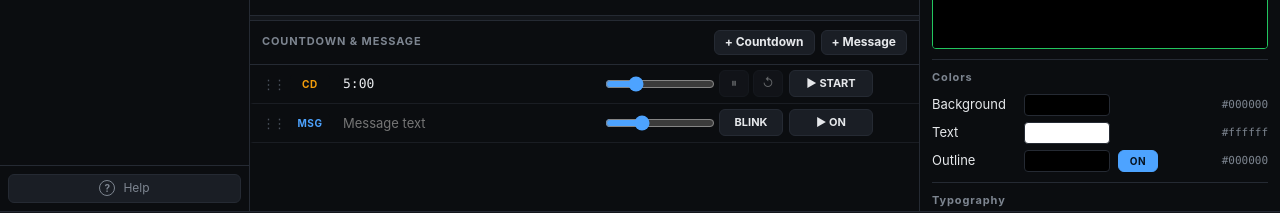
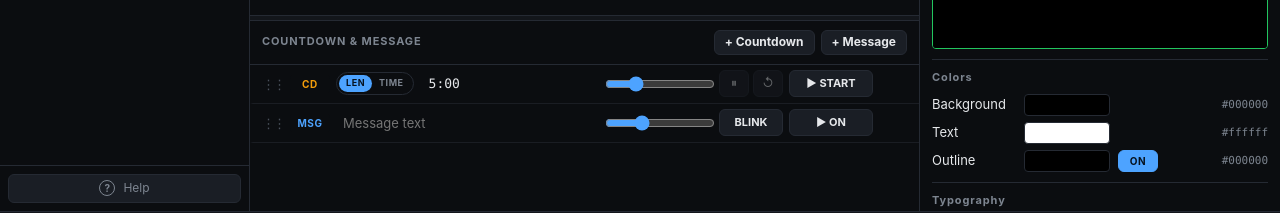
Before and after one commit to hugesesame/go-prmpt, a React (Vite) app: page / in a window 1280 px wide. Shown: the part 563-776 px from the top of the page. Built offline with nearby package versions, Linux system fonts and the light colour scheme.

Commit message:
Let a countdown run to a time of day as well as for a length
Co-Authored-By: Claude Opus 5.5 <noreply@anthropic.com>

```diff
--- a/src/defaults.ts
+++ b/src/defaults.ts
@@ -51,7 +51,7 @@ export const overlaySizes = {
 export function newOverlay(kind: Overlay['kind']): Overlay {
   const size = overlaySizes[kind].default;
   return kind === 'countdown'
-    ? { id: uid(), kind, seconds: 5 * 60, size }
+    ? { id: uid(), kind, mode: 'length', seconds: 5 * 60, until: null, size }
     : { id: uid(), kind, text: '', blink: false, size };
 }
 
--- a/src/fileio.ts
+++ b/src/fileio.ts
@@ -109,11 +109,23 @@ function parseCue(value: Partial<Cue>): Cue {
 }
 
 function parseOverlay(value: unknown): Overlay[] {
-  const o = value as Partial<{ id: unknown; kind: unknown; seconds: unknown; text: unknown; blink: unknown; size: unknown }> | null;
+  const o = value as Partial<{
+    id: unknown;
+    kind: unknown;
+    mode: unknown;
+    seconds: unknown;
+    until: unknown;
+    text: unknown;
+    blink: unknown;
+    size: unknown;
+  }> | null;
   const id = typeof o?.id === 'string' ? o.id : uid();
   if (o?.kind === 'countdown') {
     const seconds = typeof o.seconds === 'number' && o.seconds >= 0 ? o.seconds : 0;
-    return [{ id, kind: 'countdown', seconds, size: parseSize(o.size, 'countdown') }];
+    // 時刻まで数える設定が無かった頃のファイルは、長さを数えるカウントダウンとして読む
+    const until = Number.isInteger(o.until) && (o.until as number) >= 0 && (o.until as number) < 24 * 60 * 60 ? (o.until as number) : null;
+    const mode = o.mode === 'until' ? 'until' : 'length';
+    return [{ id, kind: 'countdown', mode, seconds, until, size: parseSize(o.size, 'countdown') }];
   }
   if (o?.kind === 'message') {
     const text = typeof o.text === 'string' ? o.text : '';
--- a/src/i18n.tsx
+++ b/src/i18n.tsx
@@ -104,6 +104,8 @@ const en = {
   addMessage: '+ Message',
   noOverlays: 'Add a countdown (shown at the top) or a message (shown at the bottom).',
   countdownTime: 'Length (m:ss, e.g. 5:00)',
+  countdownUntil: 'End time, 24-hour (e.g. 19:00). A time already passed counts the time over',
+  countdownModeHint: 'LEN: count down a length / TIME: count down to a time of day',
   messagePlaceholder: 'Message text',
   overlaySize: 'Text size (% of screen height)',
   countdownPause: 'Pause the countdown',
@@ -245,6 +247,8 @@ const ja: Record<Key, string> = {
   addMessage: '＋ メッセージ',
   noOverlays: 'カウントダウン（画面の上に表示）かメッセージ（画面の下に表示）を追加してください。',
   countdownTime: '長さ（分:秒、例 5:00）',
+  countdownUntil: '終わる時刻（24 時間表記、例 19:00）。過ぎた時刻なら過ぎた分を数える',
+  countdownModeHint: 'LEN：長さを数える／TIME：決めた時刻まで数える',
   messagePlaceholder: 'メッセージの文言',
   overlaySize: '文字の大きさ（画面の高さに対する %）',
   countdownPause: 'カウントダウンを一時停止',
--- a/src/primary/OverlayList.tsx
+++ b/src/primary/OverlayList.tsx
@@ -3,6 +3,7 @@ import { overlaySizes } from '../defaults';
 import { useLang } from '../i18n';
 import type { Action } from '../state';
 import type { Overlay } from '../types';
+import { formatTimeOfDay, parseTimeOfDay } from '../timeOfDay';
 import { formatCountdown } from '../useNow';
 
 interface Props {
@@ -10,6 +11,8 @@ interface Props {
   liveCountdownId: string | null;
   /** 出ているカウントダウンが一時停止中 */
   countdownPaused: boolean;
+  /** 出ているカウントダウンが時刻まで数えるもの（一時停止・リセットできない） */
+  countdownTimed: boolean;
   liveMessageId: string | null;
   /** ショーモード。出す・消すだけできる */
   locked: boolean;
@@ -17,7 +20,7 @@ interface Props {
 }
 
 /** カウントダウンとメッセージのリスト（ショー全体で 1 つ）。メインの GO とは別に出し入れする */
-export function OverlayList({ overlays, liveCountdownId, countdownPaused, liveMessageId, locked, dispatch }: Props) {
+export function OverlayList({ overlays, liveCountdownId, countdownPaused, countdownTimed, liveMessageId, locked, dispatch }: Props) {
   const { t } = useLang();
   const [dragFrom, setDragFrom] = useState<number | null>(null);
   const [dropAt, setDropAt] = useState<number | null>(null);
@@ -79,6 +82,27 @@ export function OverlayList({ overlays, liveCountdownId, countdownPaused, liveMe
               </span>
               <span className={`overlay-kind ${overlay.kind}`}>{overlay.kind === 'countdown' ? 'CD' : 'MSG'}</span>
               {overlay.kind === 'countdown' ? (
+                <div className="countdown-setting">
+                  {/* 長さを数える（LEN）か、決めた時刻まで数える（TIME）か */}
+                  <button
+                    className="pill-toggle countdown-mode"
+                    role="switch"
+                    aria-checked={overlay.mode === 'until'}
+                    aria-label="LEN / TIME"
+                    title={t('countdownModeHint')}
+                    disabled={locked}
+                    onClick={() =>
+                      dispatch({
+                        type: 'updateOverlay',
+                        id: overlay.id,
+                        patch: { mode: overlay.mode === 'until' ? 'length' : 'until' },
+                      })
+                    }
+                  >
+                    <span className={overlay.mode === 'length' ? 'active' : ''}>LEN</span>
+                    <span className={overlay.mode === 'until' ? 'active' : ''}>TIME</span>
+                  </button>
+                  {overlay.mode === 'length' ? (
                     <DurationInput
                       // 確定した値が変わったら作り直して下書きを捨てる
                       key={overlay.seconds}
@@ -87,6 +111,16 @@ export function OverlayList({ overlays, liveCountdownId, countdownPaused, liveMe
                       title={t('countdownTime')}
                       onCommit={(seconds) => dispatch({ type: 'updateOverlay', id: overlay.id, patch: { seconds } })}
                     />
+                  ) : (
+                    <UntilInput
+                      key={overlay.until}
+                      seconds={overlay.until}
+                      readOnly={locked}
+                      title={t('countdownUntil')}
+                      onCommit={(until) => dispatch({ type: 'updateOverlay', id: overlay.id, patch: { until } })}
+                    />
+                  )}
+                </div>
               ) : (
                 <input
                   className="overlay-text"
@@ -122,11 +156,12 @@ export function OverlayList({ overlays, liveCountdownId, countdownPaused, liveMe
                   BLINK
                 </button>
               ) : (
-                // 一時停止・再開とリセット。出ているカウントダウンだけに効く。本番中の操作なのでショーモードでも使える
+                // 一時停止・再開とリセット。出ているカウントダウンだけに効く。本番中の操作なのでショーモードでも使える。
+                // 時刻まで数えているときは時計を止められないので押せない
                 <div className="countdown-controls">
                   <button
                     className={live && countdownPaused ? 'active' : ''}
-                    disabled={!live}
+                    disabled={!live || countdownTimed}
                     aria-label={t(live && countdownPaused ? 'countdownResume' : 'countdownPause')}
                     title={t(live && countdownPaused ? 'countdownResume' : 'countdownPause')}
                     onClick={() => dispatch({ type: 'pauseCountdown' })}
@@ -134,7 +169,7 @@ export function OverlayList({ overlays, liveCountdownId, countdownPaused, liveMe
                     {live && countdownPaused ? '▶' : '⏸'}
                   </button>
                   <button
-                    disabled={!live}
+                    disabled={!live || countdownTimed}
                     aria-label={t('countdownReset')}
                     title={t('countdownReset')}
                     onClick={() => dispatch({ type: 'resetCountdown' })}
@@ -145,6 +180,8 @@ export function OverlayList({ overlays, liveCountdownId, countdownPaused, liveMe
               )}
               <button
                 className={live ? 'overlay-toggle active' : 'overlay-toggle'}
+                // 時刻が決まっていない「時刻まで」は出せない
+                disabled={!live && overlay.kind === 'countdown' && overlay.mode === 'until' && overlay.until === null}
                 onClick={() => dispatch({ type: 'toggleOverlay', id: overlay.id })}
               >
                 {overlay.kind === 'countdown' ? (live ? '■ STOP' : '▶ START') : live ? '■ OFF' : '▶ ON'}
@@ -203,3 +240,34 @@ function DurationInput({ seconds, readOnly, title, onCommit }: DurationInputProp
     />
   );
 }
+
+interface UntilInputProps {
+  seconds: number | null;
+  readOnly: boolean;
+  title: string;
+  onCommit: (seconds: number | null) => void;
+}
+
+/** 終わる時刻。時刻トリガーと同じく「19:00」「19:00:00」「1900」で入れ、読めない入力は元に戻す */
+function UntilInput({ seconds, readOnly, title, onCommit }: UntilInputProps) {
+  const [draft, setDraft] = useState(seconds === null ? '' : formatTimeOfDay(seconds));
+  const commit = () => {
+    const parsed = parseTimeOfDay(draft);
+    if (parsed === undefined || parsed === seconds) setDraft(seconds === null ? '' : formatTimeOfDay(seconds));
+    else onCommit(parsed);
+  };
+  return (
+    <input
+      className="overlay-duration"
+      value={draft}
+      placeholder="--:--:--"
+      readOnly={readOnly}
+      title={title}
+      onChange={(e) => setDraft(e.target.value)}
+      onBlur={commit}
+      onKeyDown={(e) => {
+        if (e.key === 'Enter') e.currentTarget.blur();
+      }}
+    />
+  );
+}
--- a/src/primary/PrimaryApp.tsx
+++ b/src/primary/PrimaryApp.tsx
@@ -265,6 +265,7 @@ export function PrimaryApp() {
               overlays={state.show.overlays}
               liveCountdownId={state.countdown?.overlayId ?? null}
               countdownPaused={state.countdown?.pausedRemaining != null}
+              countdownTimed={state.countdown?.endsAt != null}
               liveMessageId={state.message?.overlayId ?? null}
               locked={locked}
               dispatch={dispatch}
--- a/src/primary/helpContent.tsx
+++ b/src/primary/helpContent.tsx
@@ -99,8 +99,10 @@ const ja: HelpSection[] = [
         <p>Cue とは別に、出力の上に重ねて出せます。リストはショー全体で 1 つです。GO とは関係なく出し入れできます。</p>
         <h4>カウントダウン（画面の上）</h4>
         <ul>
-          <li>長さを「5:00」のように入れ、「▶ START」で出して数え始めます。「■ STOP」で消えます。</li>
-          <li>⏸ で一時停止、もう一度押すと再開します。↺ で最初の時間に戻して一時停止します（▶ で数え始めます）。</li>
+          <li>行の <b>LEN / TIME</b> で数え方を選びます。<b>LEN</b> は長さ（「5:00」など）、<b>TIME</b> は終わる時刻（「19:00」など、24 時間表記）まで数えます。</li>
+          <li>「▶ START」で出して数え始めます。「■ STOP」で消えます。</li>
+          <li>LEN のときは、⏸ で一時停止、もう一度押すと再開します。↺ で最初の時間に戻して一時停止します（▶ で数え始めます）。TIME のときは時計を止められないので、⏸ と ↺ は使えません。</li>
+          <li>TIME で、START したときにもう過ぎている時刻なら、過ぎた分を赤で数えます。日付をまたぐ時刻（23:50 に「0:10」など）は翌日として数えます。</li>
           <li>0 を過ぎると赤くなり、「-0:12」のように経過時間を数えます。</li>
         </ul>
         <h4>メッセージ（画面の下）</h4>
@@ -365,8 +367,10 @@ const en: HelpSection[] = [
         <p>These sit on top of the output, separate from cues. There is one list for the whole show, and you show or hide them independently of GO.</p>
         <h4>Countdown (top of the screen)</h4>
         <ul>
-          <li>Enter a length such as "5:00" and press "▶ START" to show it and start counting. "■ STOP" hides it.</li>
-          <li>⏸ pauses; press again to resume. ↺ goes back to the full time and pauses (press ▶ to start).</li>
+          <li>Choose how it counts with <b>LEN / TIME</b> on the row: <b>LEN</b> counts down a length (such as "5:00"), <b>TIME</b> counts down to a time of day (such as "19:00", 24-hour).</li>
+          <li>Press "▶ START" to show it and start counting. "■ STOP" hides it.</li>
+          <li>With LEN, ⏸ pauses; press again to resume. ↺ goes back to the full time and pauses (press ▶ to start). With TIME the clock cannot be stopped, so ⏸ and ↺ are not available.</li>
+          <li>With TIME, if the time has already passed when you press START, it counts the time over in red. A time across midnight (such as "0:10" at 23:50) counts to the next day.</li>
           <li>After 0 it turns red and counts the time over, such as "-0:12".</li>
         </ul>
         <h4>Message (bottom of the screen)</h4>
--- a/src/state.ts
+++ b/src/state.ts
@@ -1,9 +1,11 @@
 import { useEffect, useReducer } from 'react';
 import { newCue, newOverlay, newPage, newShow, uid } from './defaults';
 import { parseShow } from './fileio';
+import { nearestTimeOfDay } from './timeOfDay';
 import { countdownRemaining } from './useNow';
 import type {
   AfterLast,
+  CountdownMode,
   Cue,
   LiveCountdown,
   LiveCue,
@@ -48,7 +50,11 @@ export type Action =
   | { type: 'selectCue'; id: string | null }
   | { type: 'selectCueRelative'; delta: number }
   | { type: 'addOverlay'; kind: Overlay['kind'] }
-  | { type: 'updateOverlay'; id: string; patch: { seconds?: number; text?: string; blink?: boolean; size?: number } }
+  | {
+      type: 'updateOverlay';
+      id: string;
+      patch: { mode?: CountdownMode; seconds?: number; until?: number | null; text?: string; blink?: boolean; size?: number };
+    }
   | { type: 'deleteOverlay'; id: string }
   | { type: 'moveOverlay'; from: number; to: number }
   /** 出ていなければ出す（カウントダウンは最初から開始）、出ていれば消す。同じ種類は入れ替わる */
@@ -251,7 +257,13 @@ function reducer(state: AppState, action: Action): AppState {
         o.id !== action.id
           ? o
           : o.kind === 'countdown'
-            ? { ...o, seconds: action.patch.seconds ?? o.seconds, size: action.patch.size ?? o.size }
+            ? {
+                ...o,
+                mode: action.patch.mode ?? o.mode,
+                seconds: action.patch.seconds ?? o.seconds,
+                until: action.patch.until !== undefined ? action.patch.until : o.until,
+                size: action.patch.size ?? o.size,
+              }
             : {
                 ...o,
                 text: action.patch.text ?? o.text,
@@ -260,7 +272,7 @@ function reducer(state: AppState, action: Action): AppState {
               },
       );
       const next = { ...state, show: { ...state.show, overlays } };
-      // 出ているものは書き直した文言・点滅・大きさにすぐ差し替える（長さは次に開始したときから）
+      // 出ているものは書き直した文言・点滅・大きさにすぐ差し替える（長さ・時刻は次に開始したときから）
       const { text, blink, size } = action.patch;
       if (next.message?.overlayId === action.id) {
         const m = next.message;
@@ -280,9 +292,10 @@ function reducer(state: AppState, action: Action): AppState {
       };
     case 'moveOverlay':
       return { ...state, show: { ...state.show, overlays: move(state.show.overlays, action.from, action.to) } };
+    // 時刻まで数えるカウントダウンは、時計を止められないので一時停止・リセットしない
     case 'pauseCountdown': {
       const { countdown } = state;
-      if (!countdown) return state;
+      if (!countdown || countdown.endsAt !== null) return state;
       const now = Date.now();
       if (countdown.pausedRemaining === null) {
         return { ...state, countdown: { ...countdown, pausedRemaining: countdownRemaining(countdown, now) } };
@@ -292,15 +305,27 @@ function reducer(state: AppState, action: Action): AppState {
       return { ...state, countdown: { ...countdown, startedAt, pausedRemaining: null } };
     }
     case 'resetCountdown':
-      return state.countdown ? { ...state, countdown: { ...state.countdown, pausedRemaining: state.countdown.seconds } } : state;
+      if (!state.countdown || state.countdown.endsAt !== null) return state;
+      return { ...state, countdown: { ...state.countdown, pausedRemaining: state.countdown.seconds } };
     case 'toggleOverlay': {
       const overlay = state.show.overlays.find((o) => o.id === action.id);
       if (!overlay) return state;
       if (overlay.kind === 'countdown') {
         if (state.countdown?.overlayId === overlay.id) return { ...state, countdown: null };
+        const now = Date.now();
+        const endsAt = overlay.mode === 'until' && overlay.until !== null ? nearestTimeOfDay(overlay.until, now) : null;
+        // 時刻が決まっていない「時刻まで」は出さない
+        if (overlay.mode === 'until' && endsAt === null) return state;
         return {
           ...state,
-          countdown: { overlayId: overlay.id, seconds: overlay.seconds, size: overlay.size, startedAt: Date.now(), pausedRemaining: null },
+          countdown: {
+            overlayId: overlay.id,
+            seconds: overlay.seconds,
+            size: overlay.size,
+            startedAt: now,
+            pausedRemaining: null,
+            endsAt,
+          },
         };
       }
       if (state.message?.overlayId === overlay.id) return { ...state, message: null };
--- a/src/styles.css
+++ b/src/styles.css
@@ -614,6 +614,24 @@ input[type='checkbox'] {
   width: 90px;
   font-family: var(--mono);
 }
+/* カウントダウンの LEN / TIME の切り替えと、長さ・時刻の入力欄 */
+.countdown-setting {
+  display: flex;
+  align-items: center;
+  gap: 8px;
+  min-width: 0;
+}
+.countdown-mode {
+  flex-shrink: 0;
+  font-size: 9px;
+}
+.countdown-mode span {
+  padding: 2px 7px;
+}
+.countdown-mode:disabled {
+  opacity: 0.6;
+  cursor: default;
+}
 /* 右列のスライダーと同じ色 */
 .overlay-size {
   width: 100%;
--- a/src/timeOfDay.ts
+++ b/src/timeOfDay.ts
@@ -1,4 +1,18 @@
 const pad = (n: number) => String(n).padStart(2, '0');
+
+/**
+ * 0 時からの秒が指す、now に一番近い時刻（エポックミリ秒）。前後 12 時間以内で選ぶので、
+ * 少し過ぎた時刻は過ぎたまま（過ぎた分を数える）、日付をまたぐ時刻（23:50 に 0:10、0:05 に 23:55）は隣の日になる
+ */
+export function nearestTimeOfDay(seconds: number, now: number) {
+  const d = new Date(now);
+  d.setHours(0, 0, 0, 0);
+  const today = d.getTime() + seconds * 1000;
+  const day = 24 * 3600 * 1000;
+  if (now - today > day / 2) return today + day;
+  if (today - now > day / 2) return today - day;
+  return today;
+}
 
 /** 0 時からの秒を「14:30:00」にする */
 export function formatTimeOfDay(seconds: number) {
--- a/src/useNow.ts
+++ b/src/useNow.ts
@@ -17,6 +17,7 @@ export function formatClock(ms: number) {
 
 /** カウントダウンの残り秒。0 を過ぎるとマイナス */
 export function countdownRemaining(countdown: LiveCountdown, now: number) {
+  if (countdown.endsAt !== null) return (countdown.endsAt - now) / 1000;
   return countdown.pausedRemaining ?? countdown.seconds - (now - countdown.startedAt) / 1000;
 }
 
```
Also changed, not shown: src/types.ts (+16 -1 lines). Lines whose indentation alone changed are shown as unchanged.
